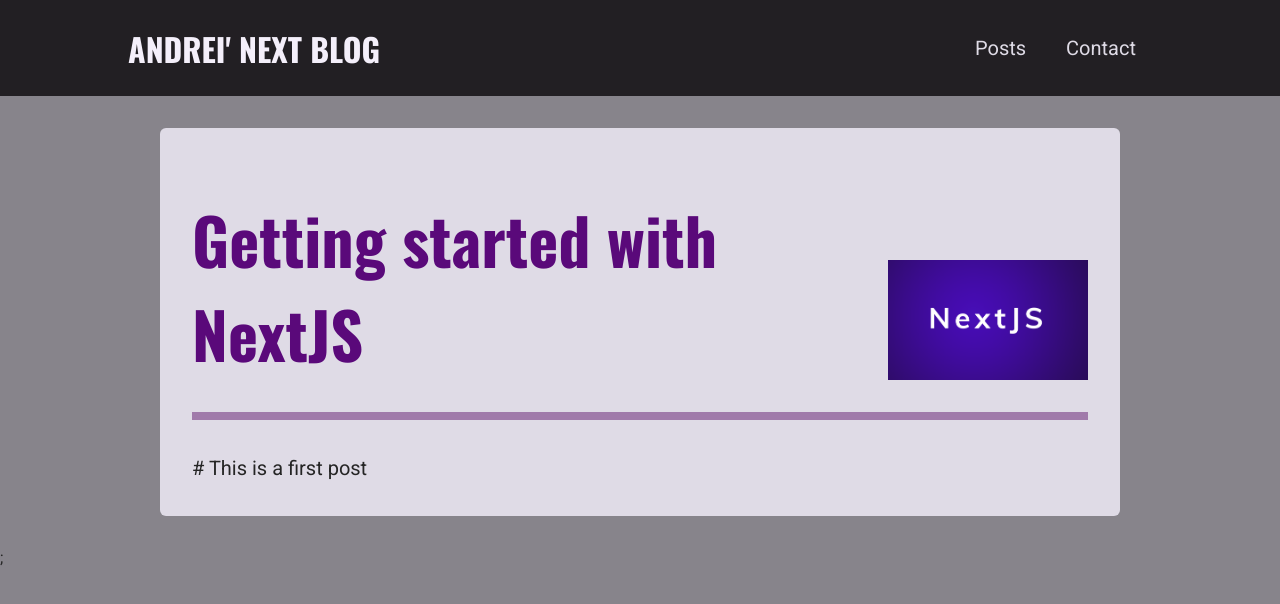
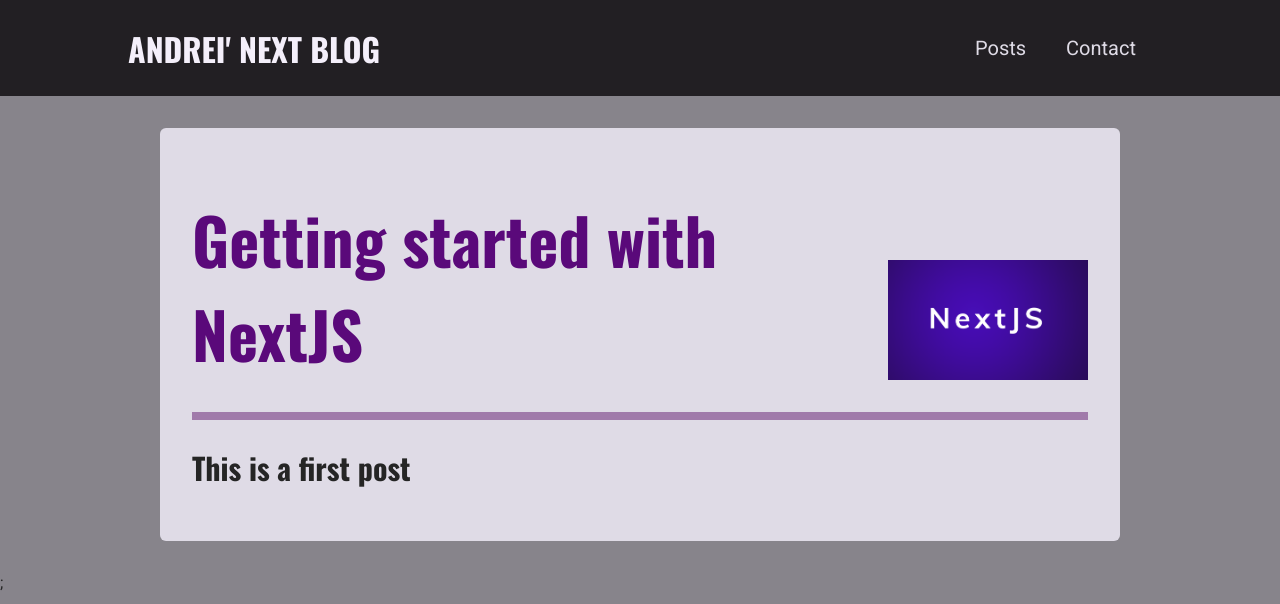
Before and after one commit to mitol5549/NEXTJS-blog-app, a Next.js app: page /posts/getting-started-with-nextjs in a window 1280 px wide. Shown: the top 604 px of the page. Built offline with nearby package versions, Linux system fonts and the light colour scheme.

Commit message:
React Markdown added

```diff
--- a/components/posts/post-detail/PostContent.jsx
+++ b/components/posts/post-detail/PostContent.jsx
@@ -1,3 +1,5 @@
+import ReactMarkdown from 'react-markdown';
+
 import { PostHeader } from './PostHeader';
 
 import classes from './post-content.module.css';
@@ -16,7 +18,7 @@
   return (
     <article className={classes.content}>
       <PostHeader title={DUMMY_POST.title} image={imagePath} />
-      {DUMMY_POST.content}
+      <ReactMarkdown>{DUMMY_POST.content}</ReactMarkdown>
     </article>
   );
 };
--- a/package.json
+++ b/package.json
@@ -10,6 +10,7 @@
   "dependencies": {
     "next": "^13.0.7",
     "react": "^18.2.0",
-    "react-dom": "^18.2.0"
+    "react-dom": "^18.2.0",
+    "react-markdown": "^8.0.7"
   }
 }
```
Also changed, not shown: 1 other file (tests, documents, lock files or other folders).
